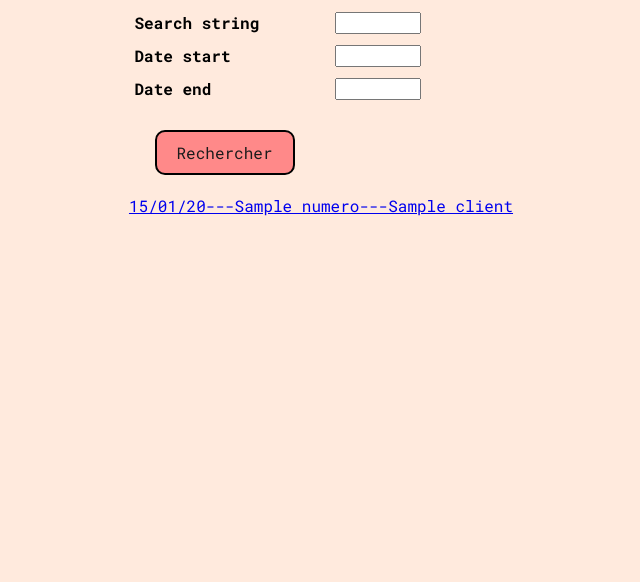
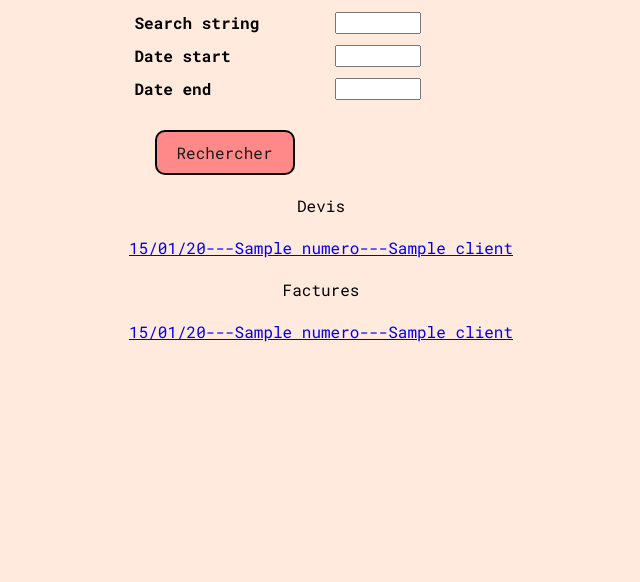
Before and after one commit to MarlonBas/ArtisanAutogestion, a Symfony app: template templates/document/archivedocument.html.twig in a window 1280 px wide. Shown: the part 161-743 px from the top of the page, without its empty margins (319-959 px from the left). Run offline with Twig, Linux system fonts and the light colour scheme; the template is opened without the code that fills it: most values are stand-ins (such as "Sample title", 1, 10 or a date in 2020); form fields are guessed from the names that the template uses; some libraries are stand-ins or nearby versions.

Commit message:
Seperation facture et devis dans l'archive

```diff
--- a/templates/document/archivedocument.html.twig
+++ b/templates/document/archivedocument.html.twig
@@ -19,7 +19,15 @@
         </div>
         <button type="submit" class="submit-button">Rechercher</button>
     {{ form_end(form) }}
-    {% for document in documents %}
+    <p>Devis</p>
+    <br>
+    {% for document in devis %}
+        <a href="{{ path('app_document_show', {'id': document.id}) }}">{{document.date|date('d/m/y')}}---{{document.numero}}---{{document.client.nom}}</a>
+        <br>
+    {% endfor %}
+    <p>Factures</p>
+    <br>
+    {% for document in factures %}
         <a href="{{ path('app_document_show', {'id': document.id}) }}">{{document.date|date('d/m/y')}}---{{document.numero}}---{{document.client.nom}}</a>
         <br>
     {% endfor %}
```
Also changed, not shown: src/Controller/DocumentController.php (+14 -4 lines).
